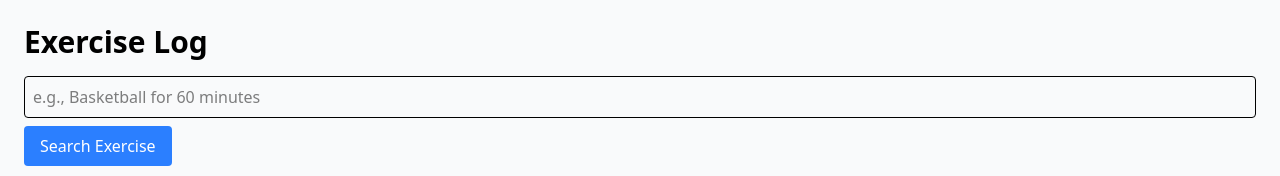
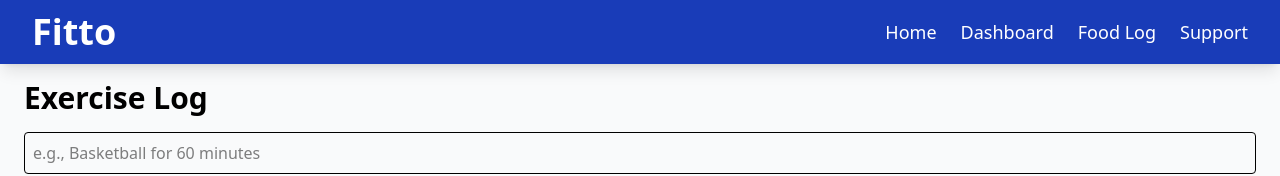
Before and after one commit to Bleu24/fitto, a React (Vite) app: page /exercise-log in a window 1280 px wide. Shown: the top 176 px of the page. Built offline with nearby package versions, Linux system fonts and the light colour scheme; no server answers.

Commit message:
added header

```diff
--- a/src/exercises/ExerciseLog.jsx
+++ b/src/exercises/ExerciseLog.jsx
@@ -35,7 +35,6 @@ const ExerciseLog = () => {
     }
   };
 
-
   // ✅ Calculate Today's Burned Calories
   const calculateTodayCalories = (log) => {
     const today = new Date().toISOString().split('T')[0];
@@ -47,7 +46,6 @@ const ExerciseLog = () => {
 
     setTodayCalories(total);
   };
-
 
   // ✅ Handle Adding New Exercise
   const handleAddExercise = async (newExercise) => {
@@ -77,7 +75,20 @@ const ExerciseLog = () => {
   };
 
   return (
-    <div className="p-6 bg-gray-50 min-h-screen">
+    <>
+      {/* ✅ HEADER COMPONENT */}
+      <header className="w-full h-16 flex justify-between items-center py-4 px-8 bg-blue-800 shadow-lg fixed top-0 left-0 z-10 text-white">
+        <h1 className="text-4xl font-bold"><a href="/">Fitto</a></h1>
+        <nav className="space-x-6 flex items-center">
+          <a href="/" className="hover:text-orange-400 text-lg">Home</a>
+          <a href="/dashboard" className="hover:text-orange-400 text-lg">Dashboard</a>
+          <a href="/food-log" className="hover:text-orange-400 text-lg">Food Log</a>
+          <a href="/support" className="hover:text-orange-400 text-lg">Support</a>
+        </nav>
+      </header>
+
+      {/* ✅ MAIN CONTENT */}
+      <div className="p-6 bg-gray-50 min-h-screen pt-20"> {/* pt-20 to offset fixed header */}
         <h1 className="text-3xl font-bold mb-4">Exercise Log</h1>
 
         {/* 🔍 Exercise Search with List Selection */}
@@ -94,7 +105,7 @@ const ExerciseLog = () => {
           {exerciseLog.length > 0 ? (
             exerciseLog.map((exercise) => (
               <ExerciseEntryCard
-              key={exercise._id} // ✅ Use unique _id
+                key={exercise._id}
                 exercise={exercise}
                 onUpdate={fetchExerciseLog}
               />
@@ -106,6 +117,7 @@ const ExerciseLog = () => {
           )}
         </div>
       </div>
+    </>
   );
 };
 
```
Lines whose indentation alone changed are shown as unchanged.
